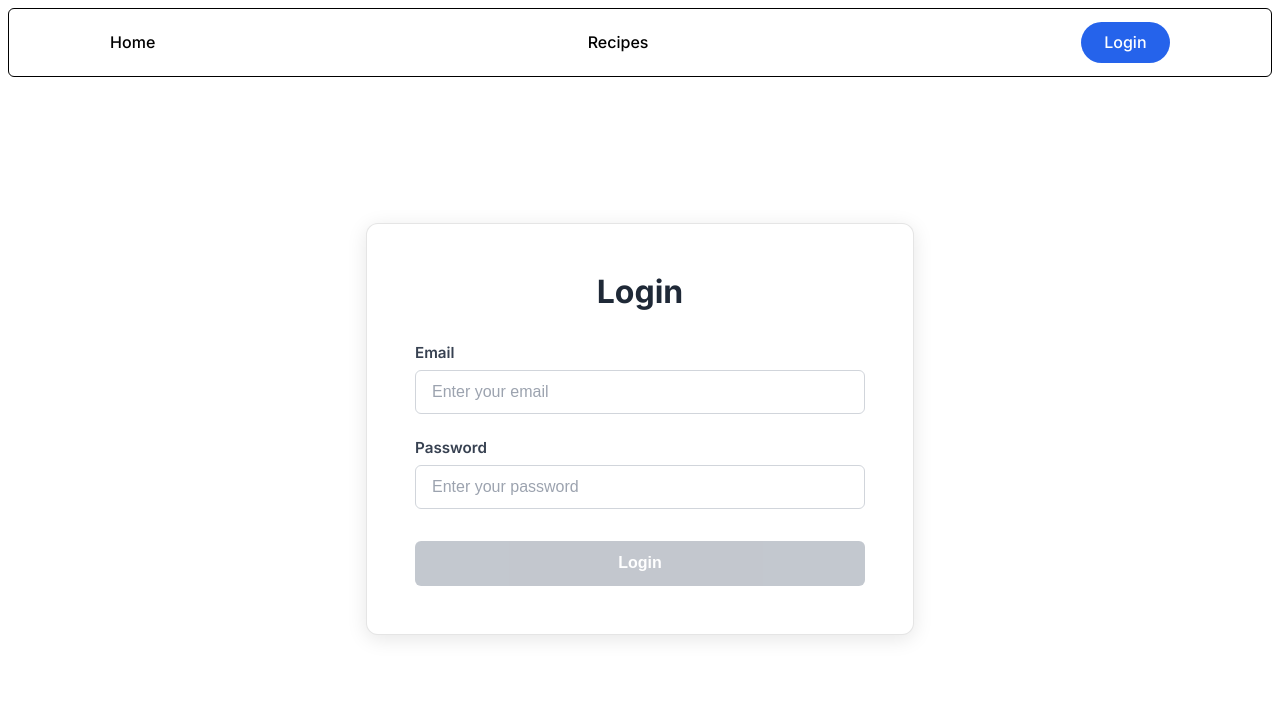
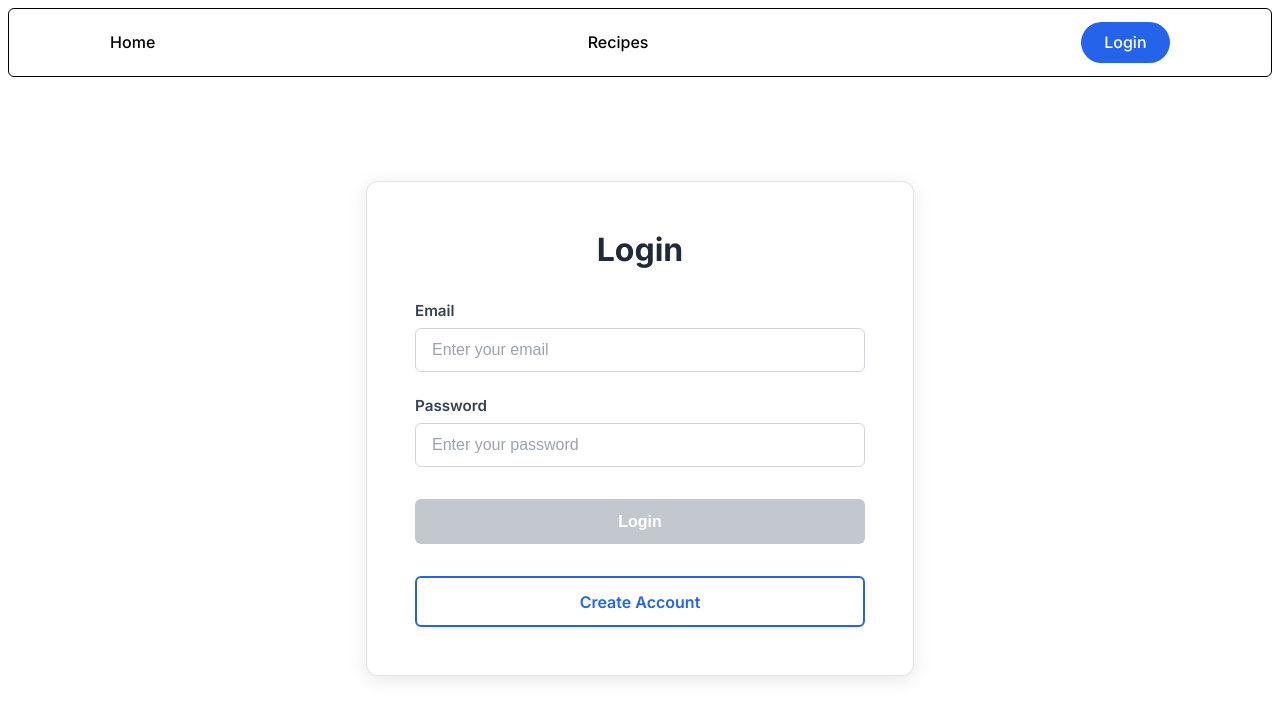
Before and after one commit to gluzandii/Recipe-Viewer, a React (Vite) app in the folder frontend-rv/: page /login in a window 1280 px wide. Shown: the top 718 px of the page. Built offline with nearby package versions, Linux system fonts and the light colour scheme.

Commit message:
Add Create Accont buttont that points to /register

```diff
--- a/frontend-rv/src/pages/login/Login.module.scss
+++ b/frontend-rv/src/pages/login/Login.module.scss
@@ -95,6 +95,31 @@
   }
 }
 
+.createAccountLink {
+  display: block;
+  text-align: center;
+  padding: 0.85rem 1.5rem;
+  font-size: 1rem;
+  font-weight: 600;
+  color: #2563eb;
+  background-color: transparent;
+  border: 2px solid #2563eb;
+  border-radius: 6px;
+  text-decoration: none;
+  transition: background-color 0.2s ease, color 0.2s ease, transform 0.1s ease;
+  margin-top: 0.5rem;
+
+  &:hover {
+    background-color: #2563eb;
+    color: white;
+    transform: translateY(-1px);
+  }
+
+  &:active {
+    transform: translateY(0);
+  }
+}
+
 @keyframes fadeIn {
   from {
     opacity: 0;
--- a/frontend-rv/src/pages/login/Login.tsx
+++ b/frontend-rv/src/pages/login/Login.tsx
@@ -1,5 +1,6 @@
 import * as React from 'react';
 import {useMemo, useState} from 'react';
+import {Link} from 'react-router-dom';
 import styles from './Login.module.scss';
 
 export default function Login() {
@@ -84,6 +85,10 @@ export default function Login() {
                     >
                         Login
                     </button>
+
+                    <Link to="/register" className={styles.createAccountLink}>
+                        Create Account
+                    </Link>
                 </form>
             </div>
         </div>
```
